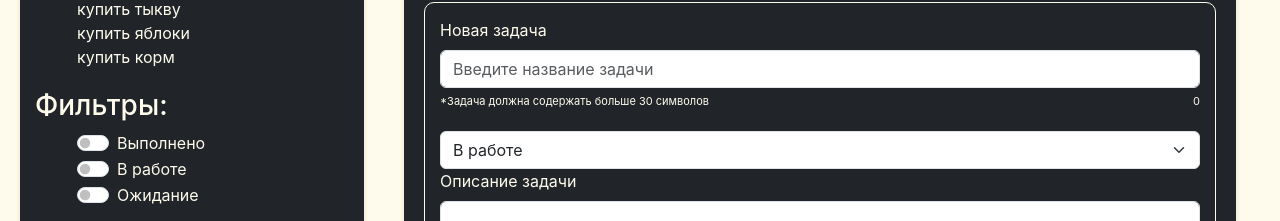
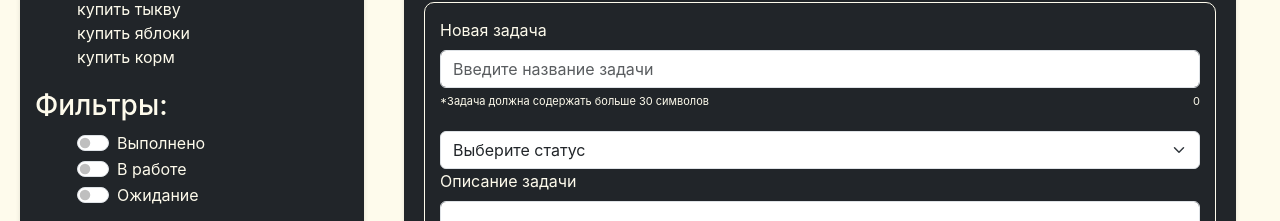
Before and after one commit to anna1luna/todo, a React (Create React App) app in the folder to-do/: page / in a window 1280 px wide. Shown: the part 171-392 px from the top of the page. Built offline with nearby package versions, Linux system fonts and the light colour scheme.

Commit message:
fixed status when addTask

```diff
--- a/to-do/src/components/todo/todo.jsx
+++ b/to-do/src/components/todo/todo.jsx
@@ -77,7 +77,7 @@ const Todo = (props) => {
           ref={todoStatusRef}
           value={props.todoStatus}
         >
-          <option disabled value="0">
+          <option selected disabled value="0">
             Выберите статус
           </option>
           <option value="1">В работе</option>
--- a/to-do/src/redux/todoReducer.js
+++ b/to-do/src/redux/todoReducer.js
@@ -35,7 +35,7 @@ const todoReducer = (state = initialState, action) => {
       let newTask = {
         task: state.todoText,
         description: state.todoDescription,
-        status: state.todoStatus !== 0 ? state.todoStatus : 1,
+        status: state.todoStatus !== "0" ? state.todoStatus : "1",
         id: highestId + 1,
       };
       if (newTask.task.length > 30) {
```
